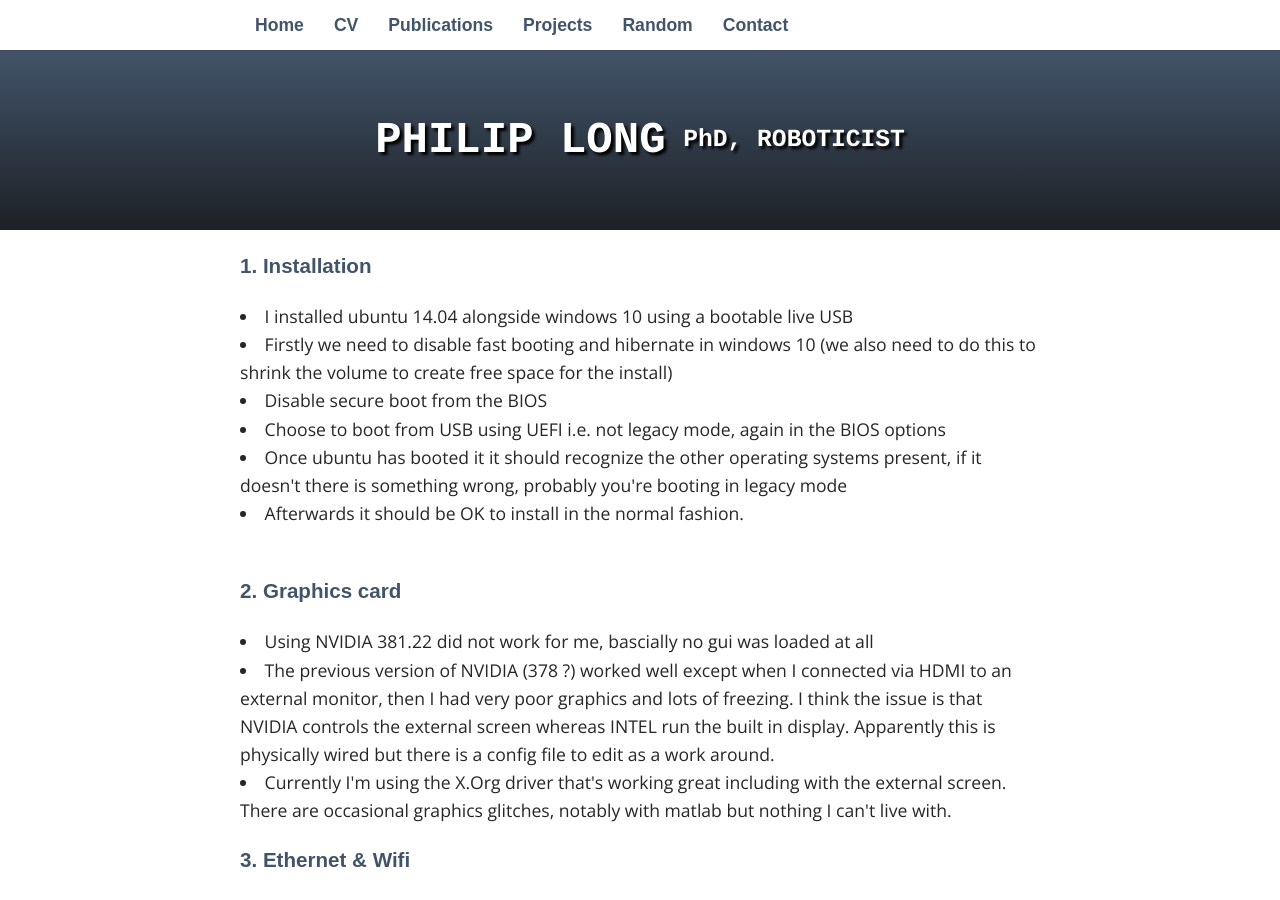
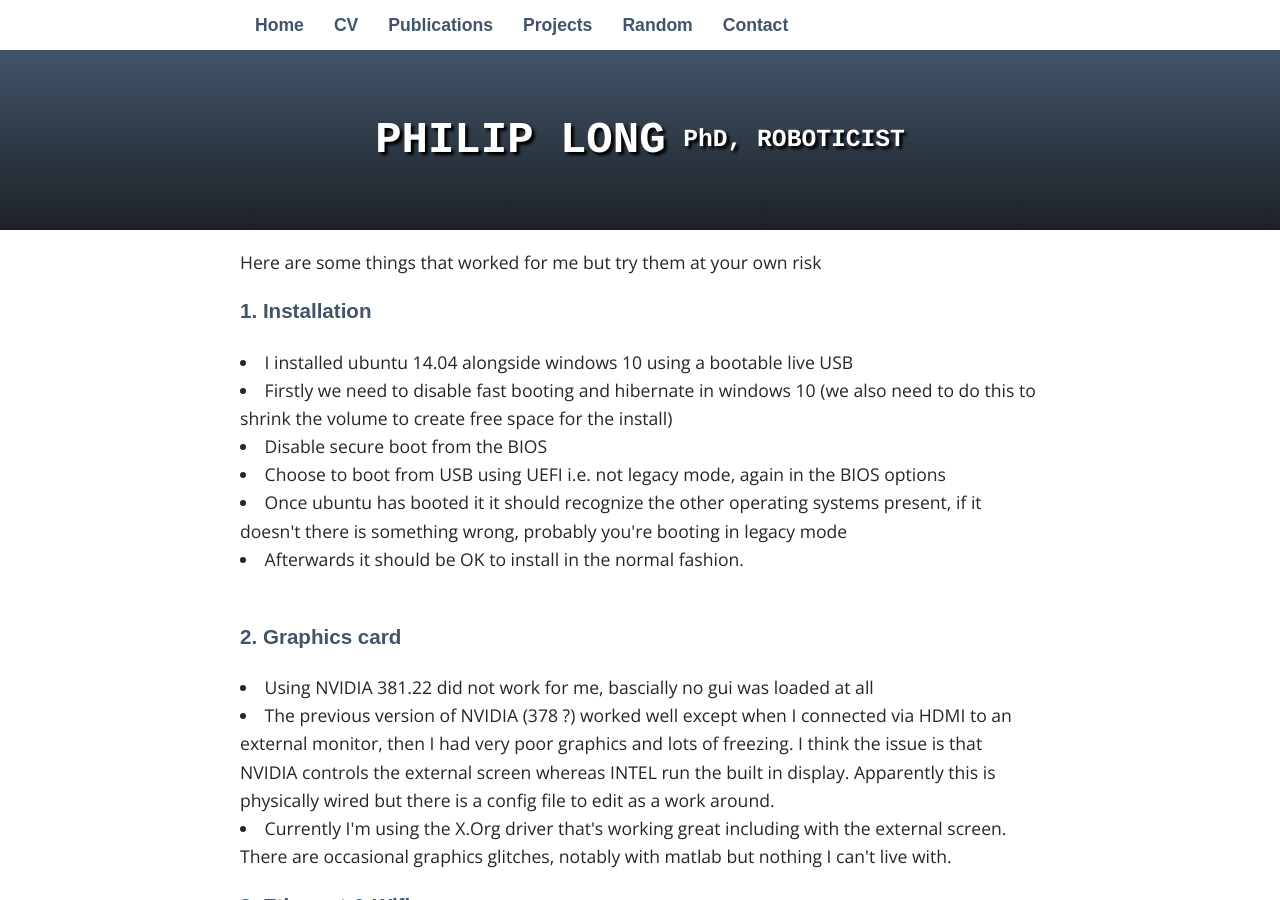
Before and after one commit to philip-long/philip-long.github.io, a Jekyll site: the page built from random/dellXPS15.html, in a window 1280 px wide and 900 px high. Built offline with Jekyll 4.4.1, drawn with Linux system fonts in a browser that asks for light colours; some web fonts are replaced.

Commit message:
Update dellXPS15.html

```diff
--- a/random/dellXPS15.html
+++ b/random/dellXPS15.html
@@ -2,6 +2,10 @@
 layout: default
 title: Philip Long, PhD, Roboticist
 ---
+
+<p>
+  Here are some things that worked for me but try them at your own risk
+</p>
 
 
 <h3> 1. Installation</h3>
```
